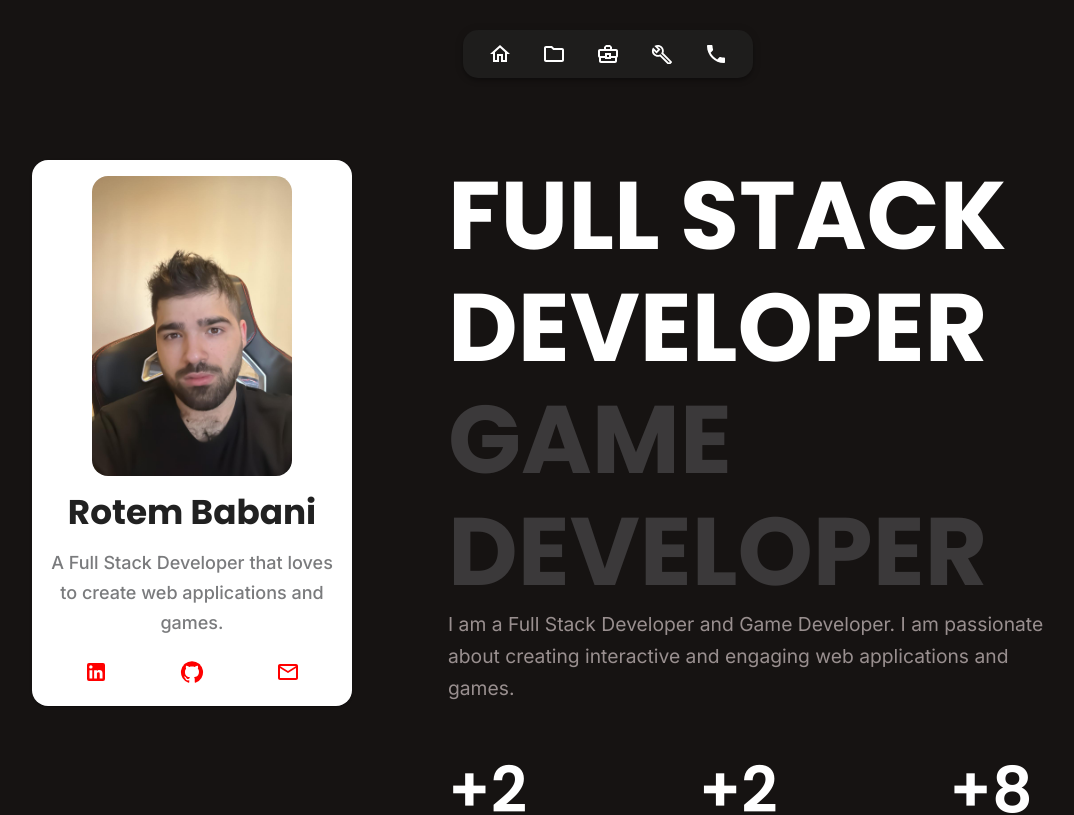
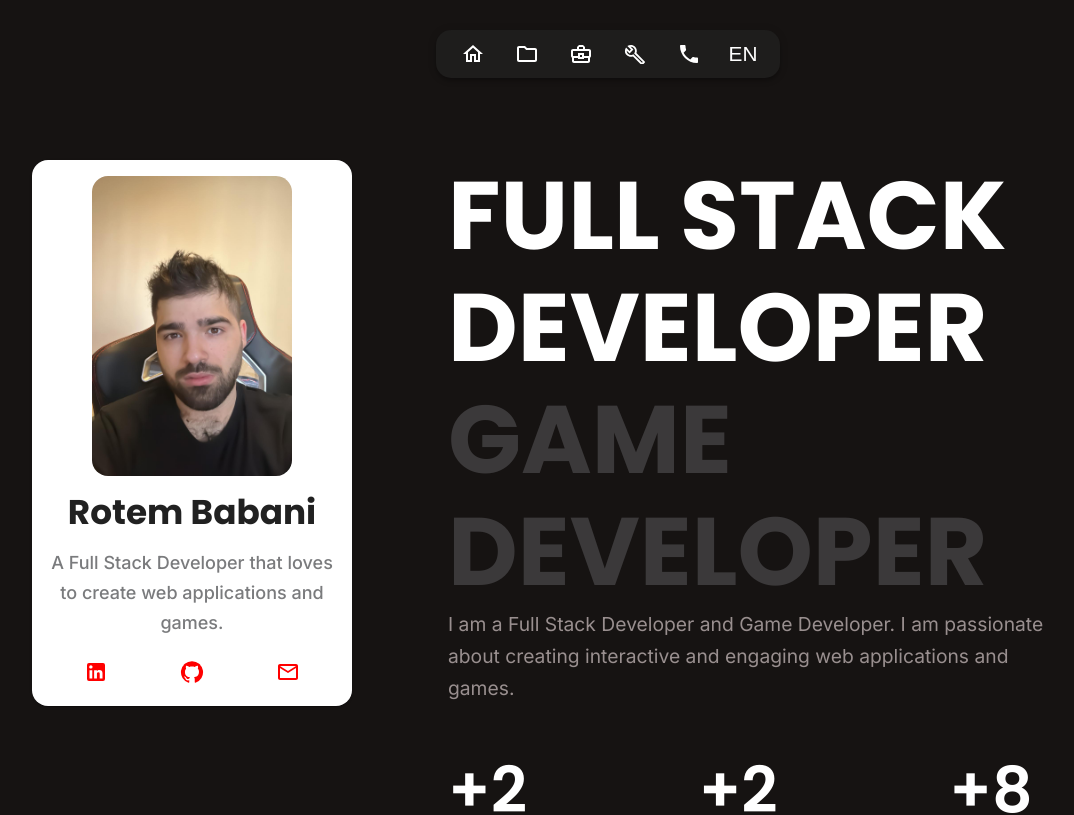
Before and after one commit to rotembab/resume-frontend, a React (Vite) app: page / in a window 1280 px wide. Shown: the top 815 px of the page, without its empty margins (32-1106 px from the left). Built offline with nearby package versions, Linux system fonts and the light colour scheme; no server answers.

Commit message:
more polishing

```diff
--- a/src/App.tsx
+++ b/src/App.tsx
@@ -9,6 +9,7 @@ import { DetailsCard } from './components/ui/details-card/details-card.component
 import Grid from '@mui/material/Grid2';
 import { Container, Box } from '@mui/material';
 import { ContactMe } from './components/pages/contact-me/contact-me.component';
+import { ChangeLanguageButton } from './components/ui/change-language-button/change-language-button.component';
 
 export default function App() {
   return (
@@ -24,6 +25,7 @@ export default function App() {
     >
       <Grid spacing={12} container>
         <NavMenu />
+
         <Grid
           size={{
             xs: 12,
--- a/src/components/pages/home/statistics/statistics.component.tsx
+++ b/src/components/pages/home/statistics/statistics.component.tsx
@@ -1,7 +1,9 @@
 import { useGithubReposFetchAPI } from '../../../../hooks/github-fetchAPI.hook';
 import { SingleStatistic } from '../../../ui/single-statistic/single-statistic.component';
 import Grid from '@mui/material/Grid2';
+import { useTranslation } from 'react-i18next';
 export const Statistics = () => {
+  const { t } = useTranslation();
   const getGithubReposQuery = useGithubReposFetchAPI();
   return (
     <Grid
@@ -23,7 +25,9 @@ export const Statistics = () => {
         }}
       >
         <SingleStatistic
-          description={'Years of experience in Full stack development'}
+          description={t(
+            'Home.statistics.yearsOfExperienceInFullStackDevelopment'
+          )}
           number={2}
         />
       </Grid>
@@ -37,7 +41,7 @@ export const Statistics = () => {
         }}
       >
         <SingleStatistic
-          description={'Years of experience in  game development'}
+          description={t('Home.statistics.yearsOfExperienceInGameDevelopment')}
           number={2}
         />
       </Grid>
@@ -51,7 +55,7 @@ export const Statistics = () => {
         }}
       >
         <SingleStatistic
-          description={'Git repositories'}
+          description={t('Home.statistics.gitProjects')}
           number={getGithubReposQuery.data?.length ?? 8}
         />
       </Grid>
--- a/src/components/pages/tools/tools-content.component.tsx
+++ b/src/components/pages/tools/tools-content.component.tsx
@@ -22,9 +22,9 @@ export const ToolsContent = ({ limit }: ToolsContentProps) => {
           </Typography>
         </Grid>
         <Grid size={12}>
-          <Grid container>
+          <Grid container spacing={2}>
             {toolsConfig.slice(0, limit).map((tool) => (
-              <Grid size={6} spacing={2} key={tool.title}>
+              <Grid size={6} key={tool.title}>
                 <ToolItemViewCard
                   title={tool.title}
                   description={tool.description}
--- /dev/null
+++ b/src/components/ui/change-language-button/change-language-button.component.tsx
@@ -0,0 +1,32 @@
+import { Box, Button, IconButton } from '@mui/material';
+import { useEffect, useState } from 'react';
+import { useTranslation } from 'react-i18next';
+import { availableLanguages } from '../../../lang/i18n';
+export const ChangeLanguageButton = () => {
+  const { i18n } = useTranslation();
+  const [langIndex, setLangIndex] = useState(
+    availableLanguages.findIndex((lang: string) => lang === i18n.language)
+  );
+
+  useEffect(() => {
+    i18n.changeLanguage(availableLanguages[langIndex]);
+  }, [langIndex]);
+
+  return (
+    <IconButton
+      color='secondary'
+      onClick={() => setLangIndex((langIndex + 1) % availableLanguages.length)}
+      sx={{
+        textAlign: 'center',
+        padding: '0',
+
+        maxWidth: '24px',
+        maxHeight: '24px',
+        margin: 'auto',
+        fontSize: '1.3rem',
+      }}
+    >
+      <Box marginTop={'4px'}>{availableLanguages[langIndex].toUpperCase()}</Box>
+    </IconButton>
+  );
+};
--- a/src/components/ui/details-card/details-card.component.tsx
+++ b/src/components/ui/details-card/details-card.component.tsx
@@ -61,7 +61,7 @@ export const DetailsCard = () => {
             <Grid size={12}>
               <Grid container>
                 {detailsCardLinks.map((item) => (
-                  <Grid size={4}>
+                  <Grid key={item.link + '_grid'} size={4}>
                     <Button key={item.link} href={item.link} target='_blank'>
                       {item.icon}
                     </Button>
--- a/src/components/ui/nav-menu/nav-menu.component.tsx
+++ b/src/components/ui/nav-menu/nav-menu.component.tsx
@@ -3,6 +3,7 @@ import { customColors } from '../../../themes/custom-colors';
 import { NavMenuConfig } from './nav-menu-config';
 import { useNavigate } from 'react-router';
 import { useTranslation } from 'react-i18next';
+import { ChangeLanguageButton } from '../change-language-button/change-language-button.component';
 
 export const NavMenu = () => {
   let navigate = useNavigate();
@@ -52,6 +53,7 @@ export const NavMenu = () => {
             </Tooltip>
           );
         })}
+        <ChangeLanguageButton />
       </Box>
     </AppBar>
   );
--- a/src/lang/en.ts
+++ b/src/lang/en.ts
@@ -5,6 +5,13 @@ export const enTranslations = {
     heading2: 'Game Developer',
     description:
       'I am a Full Stack Developer and Game Developer. I am passionate about creating interactive and engaging web applications and games.',
+    statistics: {
+      yearsOfExperienceInFullStackDevelopment:
+        'Years of experience in Full stack development',
+      yearsOfExperienceInGameDevelopment:
+        'Years of experience in Game development',
+      gitProjects: 'Git repositories',
+    },
   },
   Projects: {
     title: 'Projects',
--- a/src/lang/he.ts
+++ b/src/lang/he.ts
@@ -4,21 +4,30 @@ export const heTranslations = {
     heading1: 'מפתח פול סטאק',
     heading2: 'מפתח משחקים',
     description:
-      'I am a Full Stack Developer and Game Developer. I am passionate about creating interactive and engaging web applications and games.',
+      'אני מפתח פול סטאק ומפתח משחקים. אני מעוניין ליצור אפליקציות ומשחקים שמסכמים ומשחקים שמסכמים.',
+    statistics: {
+      yearsOfExperienceInFullStackDevelopment: 'שנים של ניסיון בפיתוח פול סטאק',
+      yearsOfExperienceInGameDevelopment: 'שנים של ניסיון בפיתוח משחקים',
+      gitProjects: 'פרויקטים שלי בגיט',
+    },
   },
   Projects: {
     title: 'פרויקטים',
     description: 'כאן תוכלו למצוא חלק מהפרויקטים שעבדתי עליהם.',
-    heading1: 'אחרונים',
-    heading2: 'פרויקטים',
+    heading1: 'פרויקטים',
+    heading2: 'אחרונים',
   },
   Experience: {
     title: 'ניסיון',
     description: 'כאן תוכלו למצוא חלק מהחברות שעבדתי בהן.',
+    heading1: 'הניסיון',
+    heading2: 'שלי',
   },
   Tools: {
     title: 'כלים',
     description: 'כאן תוכלו למצוא חלק מהכלים שעבדתי איתם.',
+    heading1: 'הכלים',
+    heading2: 'שלי',
   },
   Card: {
     name: 'רותם בבאני',
--- a/src/lang/i18n.ts
+++ b/src/lang/i18n.ts
@@ -4,9 +4,12 @@ import { enTranslations } from './en';
 import { heTranslations } from './he';
 import { jpTranslations } from './jp';
 
+export const availableLanguages = ['en', 'he', 'jp'];
+
 i18n.use(initReactI18next).init({
   lng: 'en',
   fallbackLng: 'en',
+
   interpolation: {
     escapeValue: false,
   },
--- a/src/lang/jp.ts
+++ b/src/lang/jp.ts
@@ -5,6 +5,11 @@ export const jpTranslations = {
     heading2: 'ゲーム開発者',
     description:
       '私はフルスタック開発者であり、ゲーム開発者です。インタラクティブで魅力的なWebアプリケーションやゲームを作成することに情熱を注いでいます。',
+    statistics: {
+      yearsOfExperienceInFullStackDevelopment: 'フルスタック開発の経験',
+      yearsOfExperienceInGameDevelopment: 'ゲーム開発の経験',
+      gitProjects: 'GitHubプロジェクト',
+    },
   },
   Projects: {
     title: 'プロジェクト',
@@ -15,10 +20,14 @@ export const jpTranslations = {
   Experience: {
     title: '経験',
     description: '私が勤務したいくつかの会社です。',
+    heading1: '最近の',
+    heading2: 'プロジェクト',
   },
   Tools: {
     title: 'ツール',
     description: '私が使用したツールの一部です。',
+    heading1: '最近の',
+    heading2: 'プロジェクト',
   },
   Card: {
     name: 'ローテム・ババニ',
```
